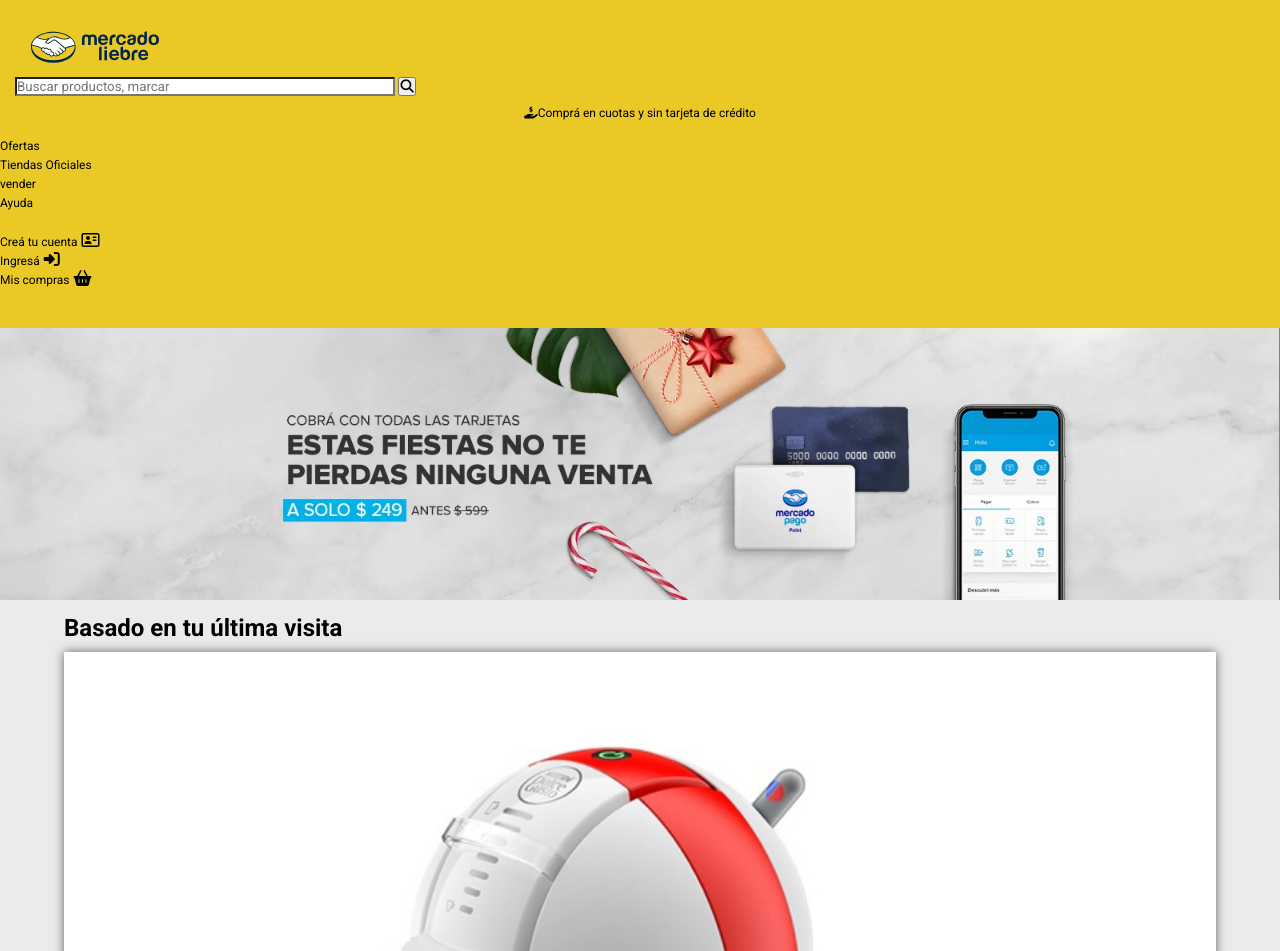
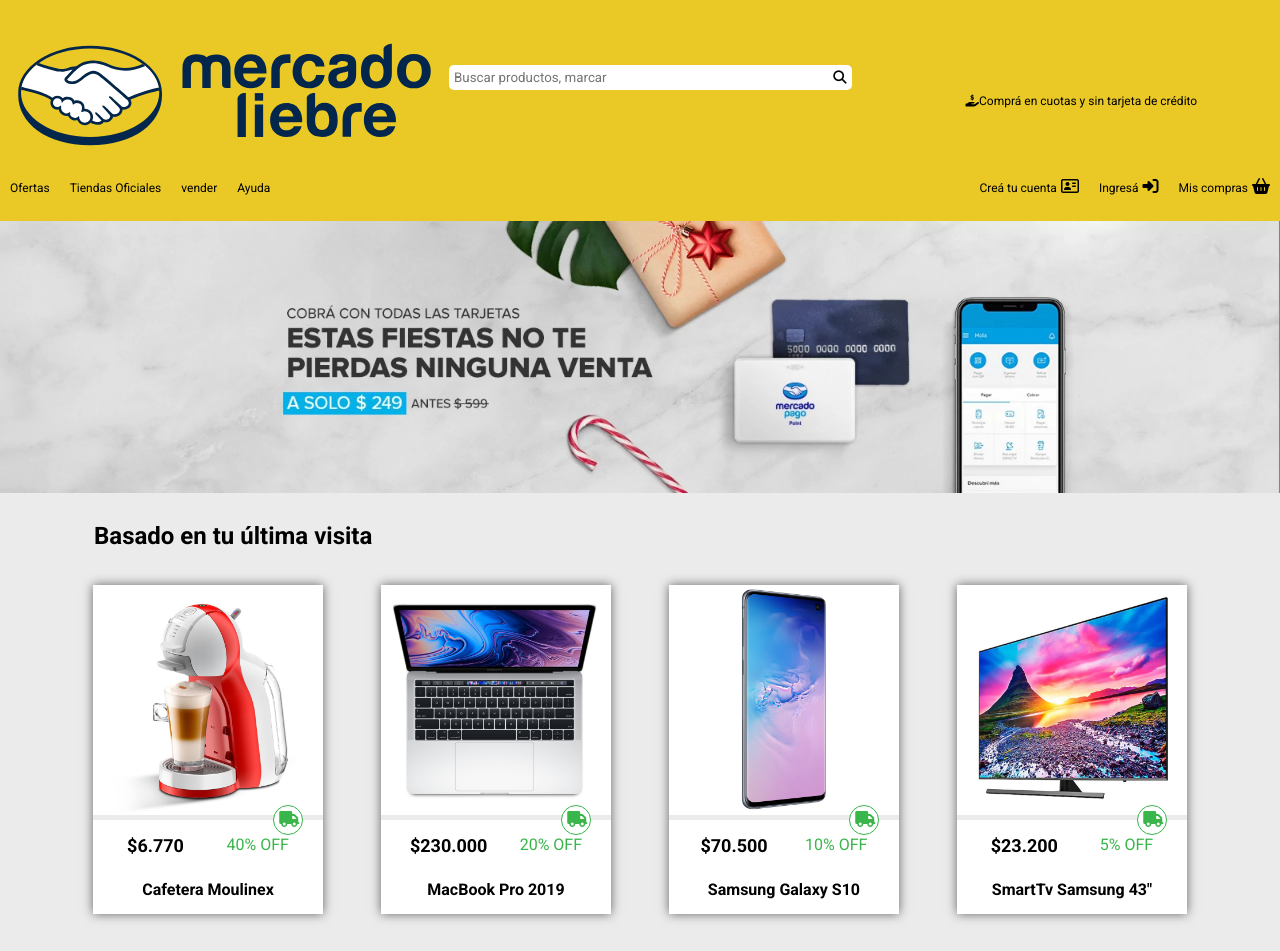
Before and after one commit to LeonardoGarcia-Estralagio/TrabajoPractico-MercadoLiebre, a website: page views/home.html in a window 1280 px wide. Shown: the top 951 px of the page. Drawn offline with Linux system fonts and the light colour scheme.

Commit message:
modified: styles.css y home.html

```diff
--- a/public/css/styles.css
+++ b/public/css/styles.css
@@ -21,10 +21,10 @@
 }
 
 * {
+  margin: 0 auto;
+  padding: 0;
   font-family: var(--tipografia);
   box-sizing: border-box;
-  margin: 0 auto;
-  padding: 0;
 }
 
 h3 {
@@ -38,7 +38,6 @@
   color: black;
   text-decoration: none;
 }
-
 
 p {
   font-size: var(--textos);
@@ -56,23 +55,45 @@
 
 .home__header {
   background-color: var(--colorAmarillo);
+  padding: 25px 0;
 }
 
+
 .home__header__logo {
-  width: 130px;
-  margin-left: 30px;
-  margin-top: 30px;
+  display: flex;
+  justify-content: space-between;
+  width: 100%;
+  margin-bottom: 10px;
+}
+
+.home__header__logo a{
+  width: 50%;
+  padding: 15px;
+
 }
 
 .home__header__busqueda {
-  margin-top: 8px;
+  width: 50%;
   margin-bottom: 10px;
-  margin-left: 15px;
+  margin-top: 10px;
+  padding: 10px;
 }
 
-.home__header__busqueda-barra {
+.home__header__busqueda input {
+  width: 90%;
+  border: none;
+  border-top-left-radius: 5px;
+  border-bottom-left-radius: 5px;
+  padding: 5px;
+}
+
+.home__header__busqueda button {
   background-color: white;
-  width: 60%;
+  border: none;
+  border-top-right-radius: 5px;
+  border-bottom-right-radius: 5px;
+  margin-left: -15px;
+  padding: 5px;
 }
 
 .home__header__p-pagos {
@@ -93,8 +114,9 @@
   margin-bottom: 20px;
 }
 
-.home__header__nav-burger-menu{
-    padding-bottom: 20px;
+.home__header__nav-burger-menu {
+  display: flex;
+  justify-content: center;
 }
 
 .home__header__div__burger-menu {
@@ -115,28 +137,45 @@
   margin: 0 auto;
 }
 
+.home__main-banner {
+  width: 100%;
+}
+
 .home__main__section {
   width: 90%;
   margin: 0 auto;
+  padding-bottom: 15px;
 }
+
 .home__main__section-productos {
   margin: 10px auto 0px;
+}
+
+.home__main__section-productos img {
+  width: 100%;
 }
 
 .home__main__section-productos-descripcion {
   border-top: solid 1px var(--colorGrisClaro);
   background-color: white;
   padding: 15px;
+  position: relative;
+  gap: 2%;
 }
 
 .home__main__section-productos-descripcion i {
+  display: block;
+  background-color: white;
   color: var(--colorVerde);
-  font-size: 14px;
+  font-size: 16px;
   border-radius: 50%;
-  padding: 4px;
+  padding: 5px;
   border: solid 1px var(--colorVerde);
-  width: 2rem;
-  height: 2rem;
+  width: 30px;
+  height: 30px;
+  position: absolute;
+  right: 20px;
+  top: -15px;
 }
 
 .precio {
@@ -155,8 +194,6 @@
   font-size: var(--descripcion);
 }
 
-
-
 /* FOOTER */
 
 .home__footer {
@@ -166,7 +203,7 @@
   background-color: #fff;
 }
 
-.home__footer-article{
+.home__footer-article {
   text-align: center;
   margin-bottom: 50px;
 }
@@ -182,34 +219,91 @@
   font-size: var(--textos);
 }
 
-
 /* PUNTOS DE CORTE */
 
 /* TABLET Y DESKTOP */
 
-@media(min-width: 768px){
-  /* HOME TABLET Y DESKTOP */
+@media (min-width: 768px) {
+  /* HOME TABLET*/
+
+  .home__header__logo a {
+    width: 100%;
+  }
+
+  .home__header__container-desktop-tablet {
+    display: flex;
+    justify-content: center;
+    align-items: center;
+  }
+
+  .home__header__busqueda {
+    width: 100%;
+    padding: 30px 0 20px;
+  }
+
+  .home__header__p-pagos {
+    width: 45%;
+  }
+
+  .home__header__nav-menu{
+    display: flex;
+    justify-content: space-between;
+    margin: 0;
+  }
+
   .home__header__nav-menu-superior {
     display: inherit;
+    margin: 0;
+  }
+
+  .home__header__nav-menu-superior li {
+    padding: 0 10px;
   }
 
   .home__header__nav-menu-inferior {
     display: inherit;
+    margin: 0;
   }
-  .home__header__div__burger-menu{
+
+  .home__header__nav-menu-inferior li {
+    padding: 0 10px;
+  }
+
+  .home__header__div__burger-menu {
     display: none;
   }
   .home__header__busqueda-barra {
     width: 30%;
   }
-  /* MAIN TABLET Y DESKTOP */
+  /* MAIN TABLET */
+
+  .home__main__container-productos {
+    display: flex;
+    flex-wrap: wrap;
+  }
+
+  .home__main__section h3 {
+    margin: 25px 30px;
+  }
 
   .home__main__section-productos-descripcion h5 {
     display: inherit;
   }
 
   .home__main__section-productos {
-    box-shadow: 0px 0px 10px rgb(100, 100, 100);;
+    width: 40%;
+    box-shadow: 0px 0px 10px rgb(100, 100, 100);
   }
 
+  .home__main__section-productos-descripcion {
+    display: flex;
+    flex-wrap: wrap;
+    justify-content: space-between;
   }
+}
+
+@media (min-width:1024px){
+  .home__main__section-productos {
+    width: 20%;
+  }
+}
--- a/views/home.html
+++ b/views/home.html
@@ -11,15 +11,19 @@
 
 <body>
     <header class="home__header">
-        <img class="home__header__logo" src="/img/logo-mercado-liebre.svg" alt="">
+        <div class="home__header__container-desktop-tablet">
+            <div class="home__header__logo">
+                <a href="/"><img src="/img/logo-mercado-liebre.svg" alt=""></a>
+                <div class="home__header__busqueda">
                     <form action="/buscar" method="GET">
-            <div class="home__header__busqueda">
-                <input class="home__header__busqueda-barra" type="text" name="q" placeholder="Buscar productos, marcar">
-                <button class="home__header__busqueda-boton" type="submit"><i class="fas fa-search"></i></button>
+                        <input type="text" name="q" placeholder="Buscar productos, marcar">
+                        <button type="submit"><i class="fas fa-search"></i></button>
+                    </form>
                 </div>
-        </form>
+            </div>
             <p class="home__header__p-pagos"><i class="fas fa-hand-holding-usd"></i>Comprá en cuotas y sin tarjeta de
                 crédito</p>
+        </div>
         <nav class="home__header__nav-menu">
             <ul class="home__header__nav-menu-superior">
                 <li><a href="#">Ofertas</a></li>
@@ -41,11 +45,12 @@
 
     </header>
     <main class="home__main">
-        <img class="home__main-banner" src="/img/img-home-banner.jpg" alt="" width="100%">
+        <img class="home__main-banner" src="/img/img-home-banner.jpg" alt="">
         <section class="home__main__section">
             <h3>Basado en tu última visita</h3>
+            <div class="home__main__container-productos">
                 <article class="home__main__section-productos">
-                <img src="/img/img-cafetera-moulinex.jpg" alt="" width="100%">
+                    <img src="/img/img-cafetera-moulinex.jpg" alt="">
                     <div class="home__main__section-productos-descripcion">
                         <i class="fa-solid fa-truck"></i>
                         <p class="precio">$6.770</p>
@@ -54,7 +59,7 @@
                     </div>
                 </article>
                 <article class="home__main__section-productos">
-                <img src="/img/img-macbook-pro-2019.jpg" alt="" width="100%">
+                    <img src="/img/img-macbook-pro-2019.jpg" alt="">
                     <div class="home__main__section-productos-descripcion">
                         <i class="fa-solid fa-truck"></i>
                         <p class="precio">$230.000</p>
@@ -63,7 +68,7 @@
                     </div>
                 </article>
                 <article class="home__main__section-productos">
-                <img src="/img/img-samsung-galaxy-s10.jpg" alt="" width="100%">
+                    <img src="/img/img-samsung-galaxy-s10.jpg" alt="">
                     <div class="home__main__section-productos-descripcion">
                         <i class="fa-solid fa-truck"></i>
                         <p class="precio">$70.500</p>
@@ -72,7 +77,7 @@
                     </div>
                 </article>
                 <article class="home__main__section-productos">
-                <img src="/img/img-tv-samsung-smart.jpg" alt="" width="100%">
+                    <img src="/img/img-tv-samsung-smart.jpg" alt="">
                     <div class="home__main__section-productos-descripcion">
                         <i class="fa-solid fa-truck"></i>
                         <p class="precio">$23.200</p>
@@ -80,12 +85,15 @@
                         <h5>SmartTv Samsung 43"</h5>
                     </div>
                 </article>
+            </div>
+
         </section>
 
         <section class="home__main__section">
             <h3>Ofertas</h3>
+            <div class="home__main__container-productos">
                 <article class="home__main__section-productos">
-                <img src="/img/img-cafetera-moulinex.jpg" alt="" width="100%">
+                    <img src="/img/img-cafetera-moulinex.jpg" alt="">
                     <div class="home__main__section-productos-descripcion">
                         <i class="fa-solid fa-truck"></i>
                         <p class="precio">$6.770</p>
@@ -94,7 +102,7 @@
                     </div>
                 </article>
                 <article class="home__main__section-productos">
-                <img src="/img/img-macbook-pro-2019.jpg" alt="" width="100%">
+                    <img src="/img/img-macbook-pro-2019.jpg" alt="">
                     <div class="home__main__section-productos-descripcion">
                         <i class="fa-solid fa-truck"></i>
                         <p class="precio">$230.000</p>
@@ -103,7 +111,7 @@
                     </div>
                 </article>
                 <article class="home__main__section-productos">
-                <img src="/img/img-samsung-galaxy-s10.jpg" alt="" width="100%">
+                    <img src="/img/img-samsung-galaxy-s10.jpg" alt="">
                     <div class="home__main__section-productos-descripcion">
                         <i class="fa-solid fa-truck"></i>
                         <p class="precio">$70.500</p>
@@ -112,7 +120,7 @@
                     </div>
                 </article>
                 <article class="home__main__section-productos">
-                <img src="/img/img-tv-samsung-smart.jpg" alt="" width="100%">
+                    <img src="/img/img-tv-samsung-smart.jpg" alt="">
                     <div class="home__main__section-productos-descripcion">
                         <i class="fa-solid fa-truck"></i>
                         <p class="precio">$23.200</p>
@@ -120,6 +128,8 @@
                         <h5>SmartTv Samsung 43"</h5>
                     </div>
                 </article>
+            </div>
+
         </section>
     </main>
     <footer class="home__footer">
```
Lines whose indentation alone changed are shown as unchanged.
